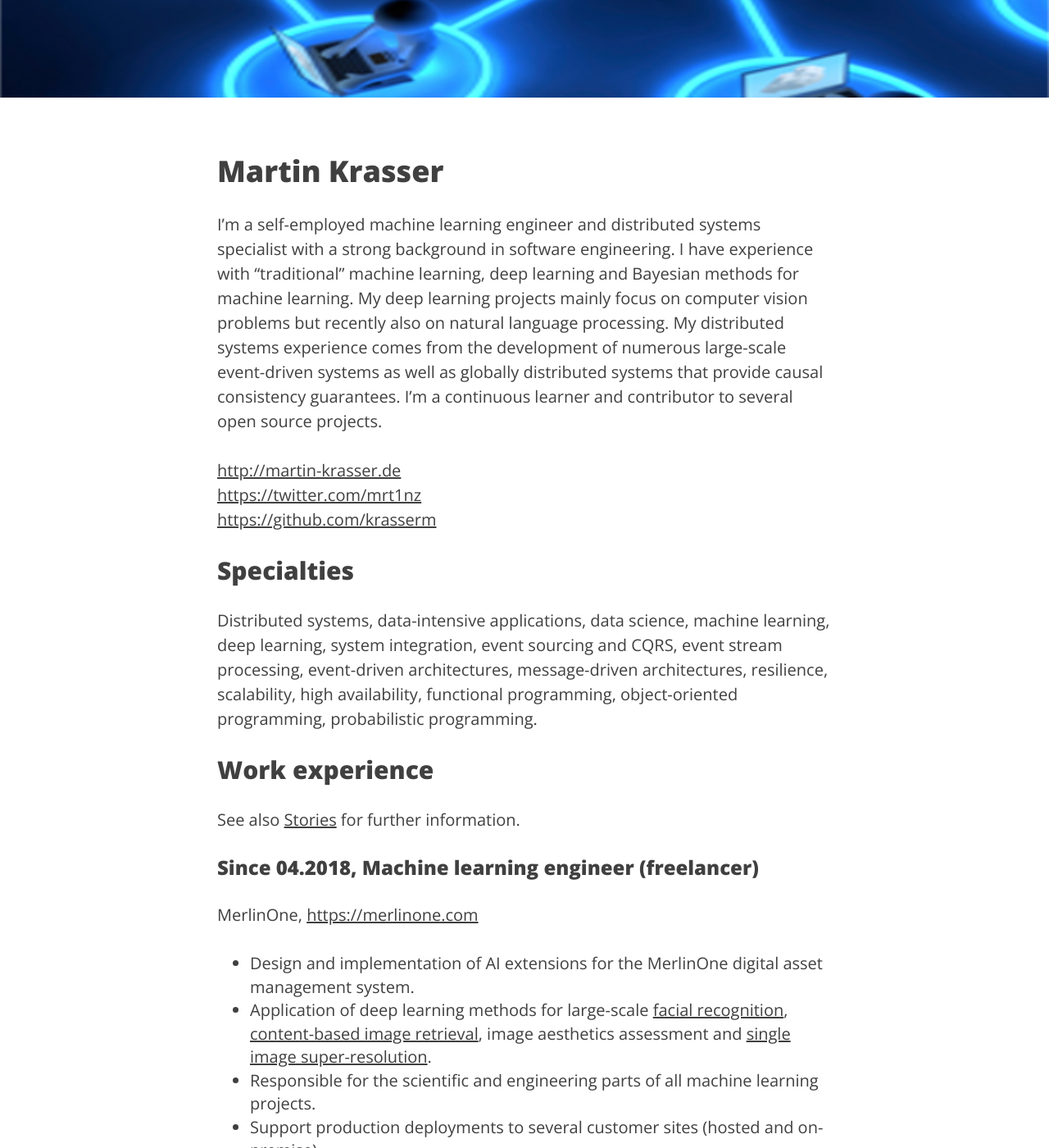
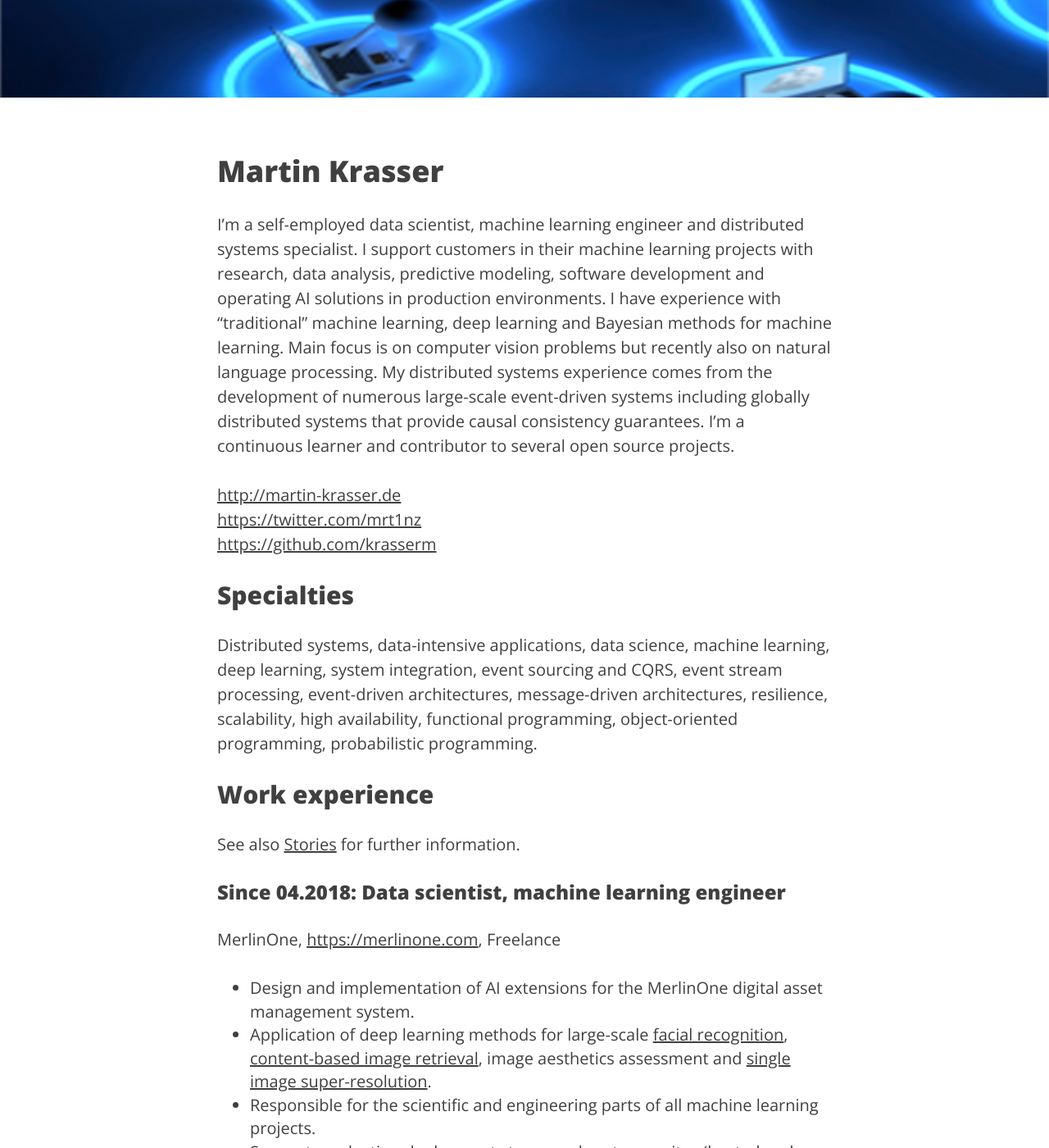
Before and after one commit to krasserm/krasserm.github.io, a Jekyll site: the page built from resume.md, in a window 1280 px wide and 1400 px high, scrolled down 279 px. Shown: the whole window at 82% size. Built offline with Jekyll 4.4.1, drawn with Linux system fonts in a browser that asks for light colours; some of the changed text lies outside the part shown.

Commit message:
Minor edit

```diff
--- a/resume.md
+++ b/resume.md
@@ -10,11 +10,12 @@ header-includes:
 
 # Martin Krasser
 
-I'm a self-employed machine learning engineer and distributed systems specialist with a strong background in software
-engineering. I have experience with "traditional" machine learning, deep learning and Bayesian methods for machine
-learning. My deep learning projects mainly focus on computer vision problems but recently also on natural language
+I'm a self-employed data scientist, machine learning engineer and distributed systems specialist. I support customers
+in their machine learning projects with research, data analysis, predictive modeling, software development and operating
+AI solutions in production environments. I have experience with "traditional" machine learning, deep learning and
+Bayesian methods for machine learning. Main focus is on computer vision problems but recently also on natural language
 processing. My distributed systems experience comes from the development of numerous large-scale event-driven systems
-as well as globally distributed systems that provide causal consistency guarantees. I'm a continuous learner and
+including globally distributed systems that provide causal consistency guarantees. I'm a continuous learner and
 contributor to several open source projects.
 
 [http://martin-krasser.de](http://martin-krasser.de)
@@ -44,9 +45,9 @@ probabilistic programming.
 
 See also [Stories](https://krasserm.github.io/stories/) for further information.
 
-### Since 04.2018, Machine learning engineer (freelancer)
+### Since 04.2018: Data scientist, machine learning engineer
 
-MerlinOne, [https://merlinone.com](https://merlinone.com)
+MerlinOne, [https://merlinone.com](https://merlinone.com), Freelance
 
 - Design and implementation of AI extensions for the MerlinOne digital asset management system.
 - Application of deep learning methods for large-scale [facial recognition](https://resources.merlinone.com/facial-recognition),
@@ -55,15 +56,15 @@ MerlinOne, [https://merlinone.com](https://merlinone.com)
 - Responsible for the scientific and engineering parts of all machine learning projects.
 - Support production deployments to several customer sites (hosted and on-premise).
 
-### Since 04.2011, Machine learning engineer, software engineer and architect
+### Since 04.2011: Data scientist, machine learning engineer, software engineer
 
 Self-employed, [http://www.martin-krasser.de](http://www.martin-krasser.de)
 
-- Research and software development in context of industry machine learning projects.
+- Research and development for industry machine learning projects.
 - Distributed systems development and consulting services.
 - See other positions since 2011 for further details.
 
-### 05.2017 to 04.2018, Machine learning sabbatical
+### 05.2017 to 04.2018: Machine learning sabbatical
 
 Sabbatical year
 
@@ -72,53 +73,53 @@ Sabbatical year
 - Publication of some exercise work in [articles](https://krasserm.github.io) and [open source projects](#open-source-projects).
 - Equal focus on theoretical and engineering aspects of machine learning.
 
-### 02.2017 - 04.2017, Distributed systems engineer (freelancer)
+### 02.2017 - 04.2017: Distributed systems engineer
 
-fine.lines.software GmbH, [https://bullet.io](https://bullet.io)
+fine.lines.software GmbH, [https://bullet.io](https://bullet.io), Freelance
 
 - Design and implementation of a distributed system architecture based on event sourcing with explicit causality that
 also includes mobile devices.
 - Consulting activities and development of prototypes.
 
-### 09.2014 - 08.2017, Distributed systems engineer (freelancer)
+### 09.2014 - 08.2017: Distributed systems engineer
 
-Red Bull Media House, [http://www.redbullmediahouse.com](http://www.redbullmediahouse.com)
+Red Bull Media House, [http://www.redbullmediahouse.com](http://www.redbullmediahouse.com), Freelance
 
 - Global distribution of the in-house digital asset management platform. Responsible for architecture, design and
 implementation.
 - Conception and development of [Eventuate](https://github.com/RBMHTechnology/eventuate), a toolkit for event sourcing
 and event collaboration at global scale with causal consistency.
 
-### 10.2015 - 07.2017, Software engineer and architect (freelancer)
+### 10.2015 - 07.2017: Software engineer and architect
 
-agido GmbH, [http://www.agido.com](http://www.agido.com)
+agido GmbH, [http://www.agido.com](http://www.agido.com), Freelance
 
 - Architecture and design consulting for an online sports betting web application with an event sourcing and event
 stream processing architecture.
 - Usage of Eventuate as technical basis for the web application backend. Development of streaming data analytics
 extensions for Eventuate.
 
-### 10.2013 – 02.2014, Software engineer and architect (freelancer)
+### 10.2013 – 02.2014: Software engineer and architect
 
-Lightbend, [http://www.lightbend.com/](http://www.lightbend.com/) (formerly Typesafe)
+Lightbend, [http://www.lightbend.com/](http://www.lightbend.com/), Freelance
 
 - Conception and development of [Akka Persistence](https://doc.akka.io/docs/akka/current/persistence.html).
 
-### 03.2012 – 10.2013, Software engineer and architect (freelancer)
+### 03.2012 – 10.2013: Software engineer and architect
 
-Eligotech BV, [http://www.eligotech.com](http://www.eligotech.com)
+Eligotech BV, [http://www.eligotech.com](http://www.eligotech.com), Freelance
 
 - Development of an E-Wallet management web service for customers in the online gambling industry.
 - Conception and development of [Eventsourced](https://github.com/eligosource/eventsourced), an open source project for
 building reliable, scalable and distributed event-sourced applications in Scala.
 
-### 02.2011 – 04.2011,  Senior software architect and engineer
+### 02.2011 – 04.2011:  Senior software architect and engineer
 
 Talend, [http://www.talend.com](http://www.talend.com)
 
 - Development of scalability and high-availability concepts and prototypes for the Talend Integration Factory.
 
-### 01.2005 – 01.2011, Lead software architect and engineer
+### 01.2005 – 01.2011: Lead software architect and engineer
 
 InterComponentWare AG, [https://icw-global.com/](https://icw-global.com/)
 
@@ -127,7 +128,7 @@ integration platform on top of Apache Camel. Development and deployment of IPF a
 customer projects.
 - Development of LifeSensor, a web-based personal health record.
 
-### 09.2000 – 12.2004, Senior software architect and engineer
+### 09.2000 – 12.2004: Senior software architect and engineer
 
 LION bioscience AG, [http://www.lionbioscience.com](http://www.lionbioscience.com)
 
@@ -136,14 +137,14 @@ pharmaceutical company.
 - Development of an integration platform for globally distributed chemical compute services.
 - Development of an activity tracking web application for pharmaceutical research projects.
 
-### 02.1999 – 08.2000, Software developer, Research assistant
+### 02.1999 – 08.2000: Software developer, research assistant
 
 CAME, University of Salzburg, [http://uni-salzburg.at](http://uni-salzburg.at)
 
 - Development of algorithms and software for ab-initio protein structure prediction. Application of statistical mechanics
 to evaluate generated protein structures.
 
-### 07.1998 – 01.1999, Software developer
+### 07.1998 – 01.1999: Software developer
 
 Austrian Red Cross, [http://www.roteskreuz.at/](http://www.roteskreuz.at/)
 
```
Also changed, not shown: stories.md (+5 -5 lines).
